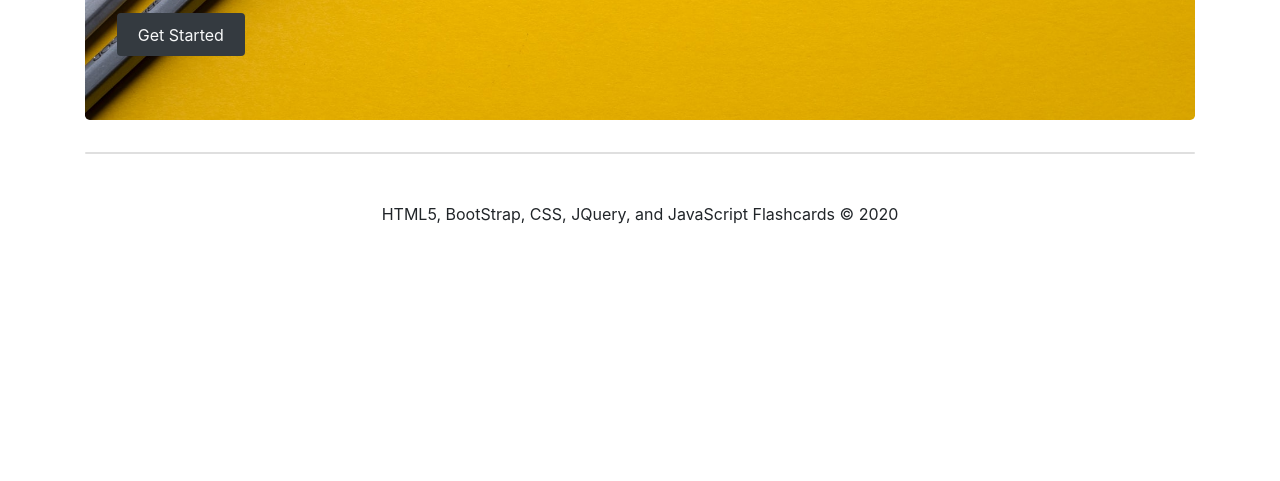
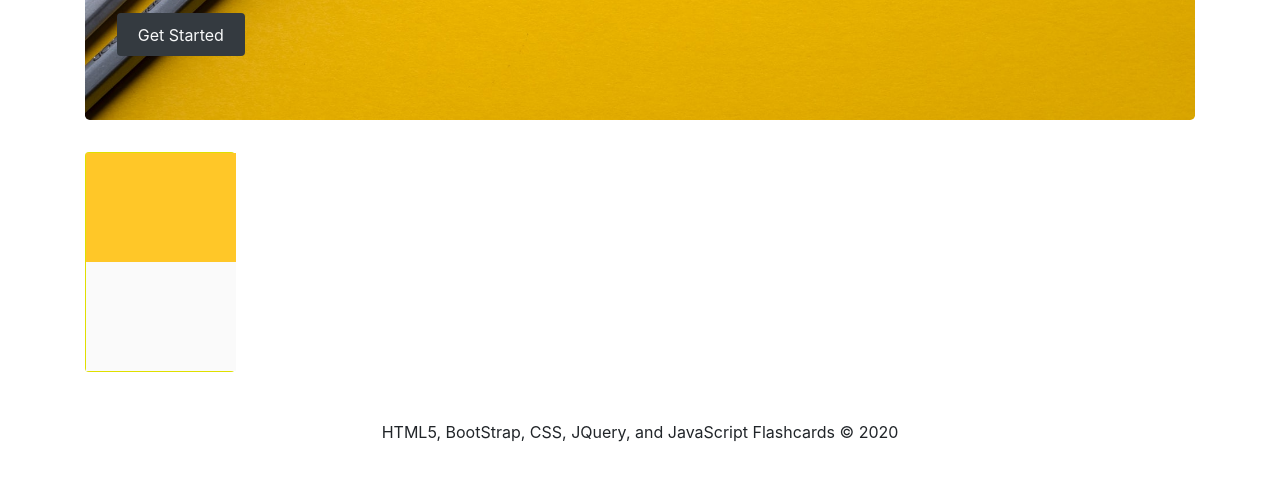
Before and after one commit to kitmikai/flashcard, a plain HTML site: page index.html in a window 1280 px wide. Shown: the part 147-628 px from the top of the page. Drawn offline with Linux system fonts and the light colour scheme.

Commit message:
Add card style properties

```diff
--- a/css/styles.css
+++ b/css/styles.css
@@ -21,3 +21,36 @@ footer {
     text-align: center;
     padding: 1rem;
 }
+
+.card-groups {
+    color: red;
+}
+
+.card {
+    width: 150px;
+    height: 220px;
+    transform-style: preserve-3d;
+    transition: all 0.5s ease;
+    background: yellow;
+  }
+
+  .card:hover{
+    transform: rotateY(180deg);
+  }
+
+  .front{
+    width: 150px;
+    height: 220px;
+    backface-visibility: hidden;
+    background: #ffc728;
+    color: #333;
+  }
+
+  .back{
+     width: 150px;
+    height: 220px;
+    backface-visibility: hidden;
+    background: #fafafa;
+    color: #333;
+    transform:rotate(180deg);
+  }
```
